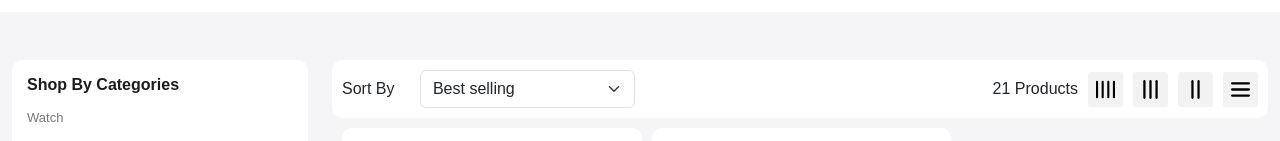
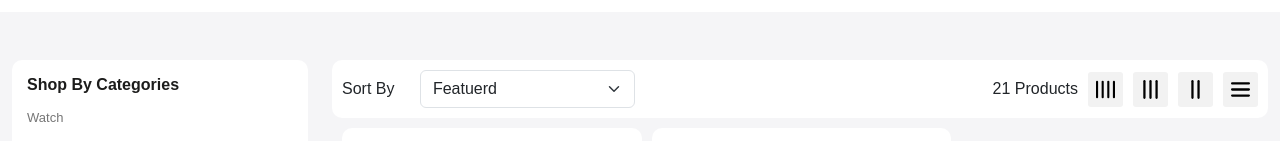
Before and after one commit to Arjav1971/DevHub, a React (Create React App) app: page /product in a window 1280 px wide. Shown: the part 281-422 px from the top of the page. Built offline with nearby package versions, Linux system fonts and the light colour scheme; a web font is replaced by a local one.

Commit message:
removed default from select

```diff
--- a/src/components/ProductCard.js
+++ b/src/components/ProductCard.js
@@ -19,7 +19,7 @@ const ProductCard = (props) => {
   return (
     <>
     <div className={` ${location.pathname=="/product" ? `gr-${grid}`:"col-3"}`}>
-        <Link to={`${location.pathname=="/" ? "product/:id" : ":id"}`} className="product-card position-relative">
+        <Link to={`${location.pathname=="/" ? "/product/:id" : location.pathname=="/product/:id" ?"/product/:id" :":id"}`} className="product-card position-relative">
             <div className="wishlist-icon position-absolute">
                 <button className='border-0 bg-transparent'><img src={wish} alt="wishlist"/></button >
             </div>
@@ -61,7 +61,7 @@ const ProductCard = (props) => {
         </Link>
     </div>
     <div className={` ${location.pathname=="/product" ? `gr-${grid}`:"col-3"}`}>
-        <Link to={`${location.pathname=="/" ? "product/:id" : ":id"}`}  className="product-card position-relative">
+        <Link to={`${location.pathname=="/" ? "/product/:id" : location.pathname=="/product/:id" ?"/product/:id" :":id"}`} className="product-card position-relative">
             <div className="wishlist-icon position-absolute">
                 <button className='border-0 bg-transparent'><img src={wish} alt="wishlist"/></button >
             </div>
--- a/src/pages/OurStore.js
+++ b/src/pages/OurStore.js
@@ -156,7 +156,7 @@ const OurStore = () => {
                     <p className='mb-0 d-block' style={{width:"100px"}}>Sort By</p>
                     <select name="" className='form-control form-select' id="">
                       <option value="manual">Featuerd</option>
-                      <option value="best-selling" selected="selected">Best selling</option>
+                      <option value="best-selling" >Best selling</option>
                       <option value="title-ascending">Alphabetically, A-Z</option>
                       <option value="title-descending">Alphabetically, Z-A</option>
                       <option value="price-ascending">Price , low to high</option>
```
